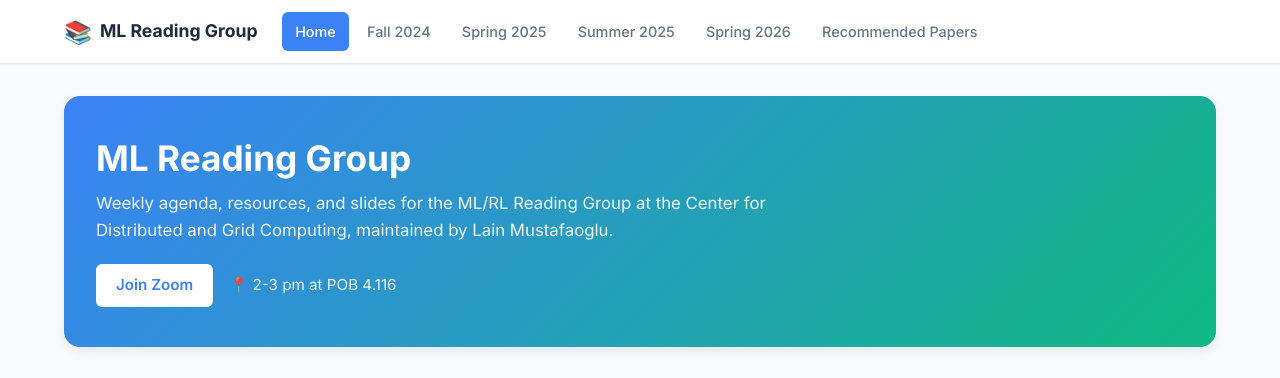
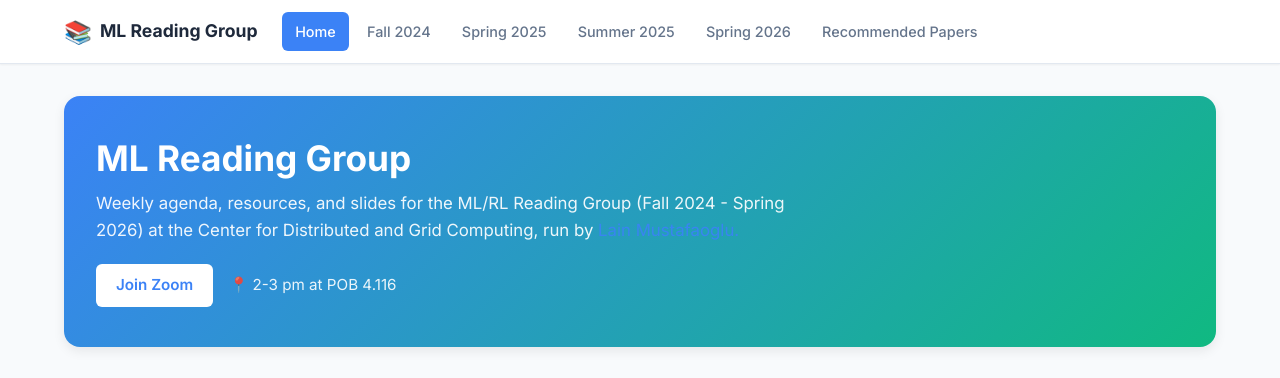
Before and after one commit to sumust/mlreadinggroup, a Jekyll site: the page built from index.md, in a window 1280 px wide and 1067 px high. Shown: the top 378 px of the window. Built offline with Jekyll 4.4.1, drawn with Linux system fonts in a browser that asks for light colours.

Commit message:
Revise ML Reading Group description and add link
Updated the description of the ML Reading Group to include the duration and a link to Lain Mustafaoglu's profile.

```diff
--- a/index.md
+++ b/index.md
@@ -5,7 +5,7 @@ title: ML Reading Group
 
 <div class="home-hero">
   <h1>ML Reading Group</h1>
-  <p>Weekly agenda, resources, and slides for the ML/RL Reading Group at the Center for Distributed and Grid Computing, maintained by Lain Mustafaoglu.</p>
+  <p>Weekly agenda, resources, and slides for the ML/RL Reading Group (Fall 2024 - Spring 2026) at the Center for Distributed and Grid Computing, run by <a href="https://sumust.github.io/"> Lain Mustafaoglu.</a></p>
   <div class="hero-actions">
     <a href="https://utexas.zoom.us/j/97188209574" class="hero-btn hero-btn-primary">Join Zoom</a>
     <span class="hero-info">📍 2-3 pm at POB 4.116</span>
```
